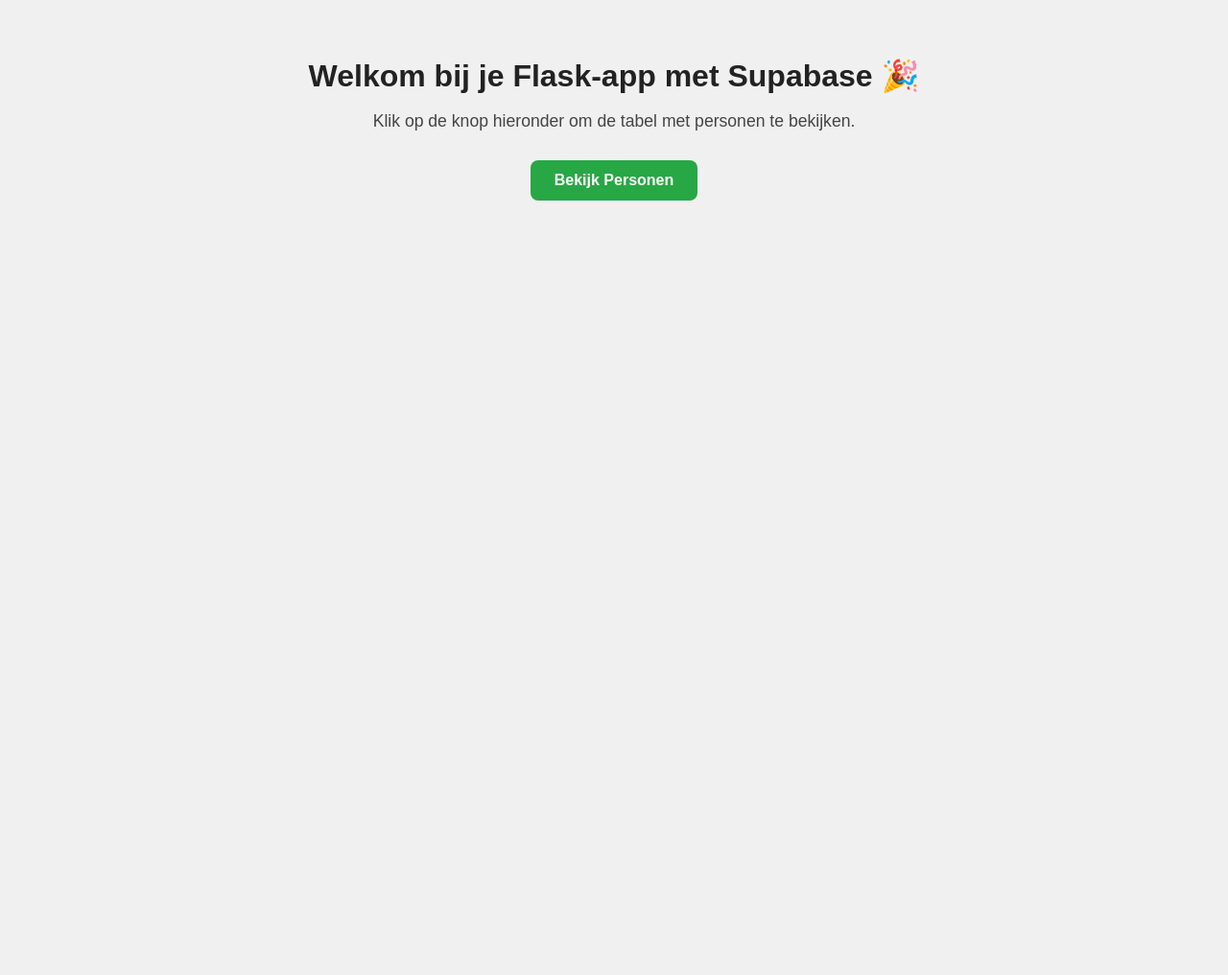
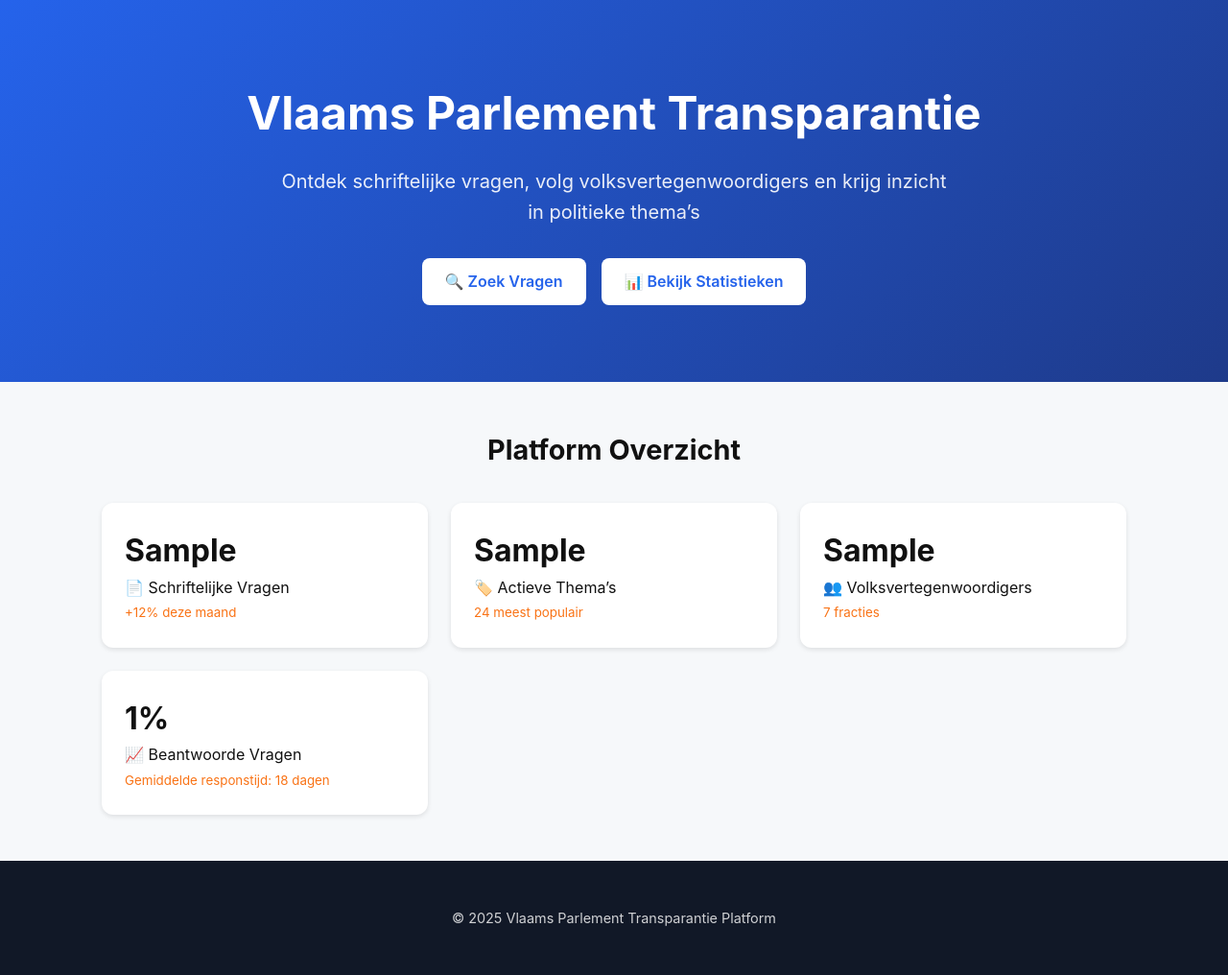
Before and after one commit to A-D-DBS-application/web-application-2025-group-8, a Flask app: template app/templates/index.html in a window 1280 px wide. Shown: the whole page at 96% size. Before the commit the page ends 209 px from the top, so only its background shows below. Run offline with Flask 3, Linux system fonts and the light colour scheme; the template is opened without the code that fills it: most values are stand-ins (such as "Sample title", 1, 10 or a date in 2020).

Commit message:
lovable kopie

```diff
--- a/app/models.py
+++ b/app/models.py
@@ -55,10 +55,9 @@ class Persoonfunctie(db.Model):
 class Thema(db.Model):
     __tablename__ = "Thema"
 
-    id = db.Column(UUID(as_uuid=True), primary_key=True, default=uuid.uuid4)
-    naam = db.Column(db.String, nullable=False)
+    id = db.Column(db.Uuid, primary_key=True)
+    naam = db.Column(db.Text, nullable=False)
     omschrijving = db.Column(db.Text)
-    thema = db.Column(db.String)
 
 
 class SchriftelijkeVragen(db.Model):
--- /dev/null
+++ b/app/templates/base.html
@@ -0,0 +1,125 @@
+<!DOCTYPE html>
+<html lang="nl">
+<head>
+    <meta charset="UTF-8">
+    <meta name="viewport" content="width=device-width, initial-scale=1.0">
+    <title>Vlaams Parlement Transparantie</title>
+
+    <style>
+        * {
+            margin: 0;
+            padding: 0;
+            box-sizing: border-box;
+        }
+
+        body {
+            font-family: 'Inter', -apple-system, BlinkMacSystemFont, 'Segoe UI', sans-serif;
+            background-color: #f6f8fa;
+            color: #111;
+            line-height: 1.6;
+        }
+
+        .page-container {
+            min-height: 100vh;
+        }
+
+        /* Hero section */
+        .hero {
+            background: linear-gradient(135deg, #2563eb, #1e3a8a);
+            color: white;
+            text-align: center;
+            padding: 5rem 1rem;
+        }
+
+        .hero-title {
+            font-size: 3rem;
+            font-weight: 700;
+            margin-bottom: 1rem;
+        }
+
+        .hero-subtitle {
+            font-size: 1.25rem;
+            opacity: 0.9;
+            max-width: 700px;
+            margin: 0 auto 2rem auto;
+        }
+
+        .hero-buttons {
+            display: flex;
+            justify-content: center;
+            gap: 1rem;
+            flex-wrap: wrap;
+        }
+
+        .btn {
+            background: white;
+            color: #2563eb;
+            border: none;
+            padding: 0.75rem 1.5rem;
+            border-radius: 0.5rem;
+            font-weight: 600;
+            text-decoration: none;
+            transition: 0.2s ease;
+        }
+
+        .btn:hover {
+            transform: translateY(-2px);
+            box-shadow: 0 4px 8px rgba(0, 0, 0, 0.15);
+        }
+
+        /* Section titles */
+        .section-title {
+            text-align: center;
+            font-size: 1.8rem;
+            font-weight: 700;
+            margin: 3rem 0 2rem;
+        }
+
+        /* Cards layout */
+        .cards-grid {
+            display: grid;
+            grid-template-columns: repeat(auto-fit, minmax(250px, 1fr));
+            gap: 1.5rem;
+            max-width: 1100px;
+            margin: 0 auto;
+            padding: 0 1rem;
+        }
+
+        .card {
+            background: #fff;
+            border-radius: 0.75rem;
+            padding: 1.5rem;
+            box-shadow: 0 2px 5px rgba(0, 0, 0, 0.1);
+            transition: 0.2s ease;
+        }
+
+        .card:hover {
+            transform: translateY(-3px);
+            box-shadow: 0 5px 12px rgba(0, 0, 0, 0.15);
+        }
+
+        /* Footer */
+        footer {
+            background-color: #111827;
+            color: white;
+            padding: 3rem 1rem;
+            text-align: center;
+            margin-top: 3rem;
+        }
+
+        footer p {
+            opacity: 0.8;
+            font-size: 0.9rem;
+        }
+    </style>
+</head>
+<body>
+    <div class="page-container">
+        {% block content %}{% endblock %}
+    </div>
+
+    <footer>
+        <p>© 2025 Vlaams Parlement Transparantie Platform</p>
+    </footer>
+</body>
+</html>
--- /dev/null
+++ b/app/templates/components/footer.html
@@ -0,0 +1,5 @@
+<footer class="footer">
+    <div class="container">
+        <p>© 2025 Vlaams Parlement Transparantie Platform</p>
+    </div>
+</footer>
--- a/app/templates/index.html
+++ b/app/templates/index.html
@@ -1,42 +1,45 @@
-<!DOCTYPE html>
-<html lang="nl">
-<head>
-    <meta charset="UTF-8">
-    <title>Home - Flask + Supabase</title>
-    <style>
-        body {
-            font-family: Arial, sans-serif;
-            margin: 60px;
-            text-align: center;
-            background-color: #f0f0f0;
-        }
-        h1 {
-            color: #222;
-            margin-bottom: 10px;
-        }
-        p {
-            color: #444;
-            font-size: 1.1em;
-            margin-bottom: 30px;
-        }
-        a.button {
-            display: inline-block;
-            background-color: #28a745;
-            color: white;
-            padding: 12px 25px;
-            text-decoration: none;
-            border-radius: 8px;
-            font-weight: bold;
-            transition: 0.2s;
-        }
-        a.button:hover {
-            background-color: #1e7e34;
-        }
-    </style>
-</head>
-<body>
-    <h1>Welkom bij je Flask-app met Supabase 🎉</h1>
-    <p>Klik op de knop hieronder om de tabel met personen te bekijken.</p>
-    <a href="{{ url_for('main.personen_tabel') }}" class="button">Bekijk Personen</a>
-</body>
-</html>
+{% extends "base.html" %}
+
+{% block content %}
+<!-- HERO -->
+<section class="hero">
+    <h1 class="hero-title">Vlaams Parlement Transparantie</h1>
+    <p class="hero-subtitle">
+        Ontdek schriftelijke vragen, volg volksvertegenwoordigers en krijg inzicht in politieke thema’s
+    </p>
+    <div class="hero-buttons">
+        <a href="#" class="btn">🔍 Zoek Vragen</a>
+        <a href="#" class="btn">📊 Bekijk Statistieken</a>
+    </div>
+</section>
+
+<!-- PLATFORM OVERZICHT -->
+<section>
+    <h2 class="section-title">Platform Overzicht</h2>
+    <div class="cards-grid">
+        <div class="card">
+            <p style="font-size: 2rem; font-weight: 700; margin: 0;">{{ aantal_vragen }}</p>
+            <p>📄 Schriftelijke Vragen</p>
+            <small style="color: #f97316;">+12% deze maand</small>
+        </div>
+
+        <div class="card">
+            <p style="font-size: 2rem; font-weight: 700; margin: 0;">{{ aantal_themas }}</p>
+            <p>🏷️ Actieve Thema’s</p>
+            <small style="color: #f97316;">24 meest populair</small>
+        </div>
+
+        <div class="card">
+            <p style="font-size: 2rem; font-weight: 700; margin: 0;">{{ aantal_persoonfuncties }}</p>
+            <p>👥 Volksvertegenwoordigers</p>
+            <small style="color: #f97316;">7 fracties</small>
+        </div>
+
+        <div class="card">
+            <p style="font-size: 2rem; font-weight: 700; margin: 0;">{{ percentage_beantwoord or 0 }}%</p>
+            <p>📈 Beantwoorde Vragen</p>
+            <small style="color: #f97316;">Gemiddelde responstijd: 18 dagen</small>
+        </div>
+    </div>
+</section>
+{% endblock %}
```
Also changed, not shown: app/routes.py (+62 -8 lines), app/templates/components/fracties.html (added, +16 -0 lines), app/templates/components/hero.html (added, +14 -0 lines), app/templates/components/questions.html (added, +22 -0 lines), app/templates/components/stats.html (added, +22 -0 lines), app/templates/components/themes.html (added, +13 -0 lines), app/templates/personen.html (deleted, +0 -42 lines).
